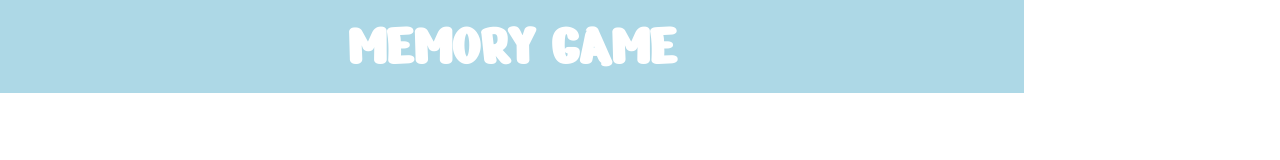
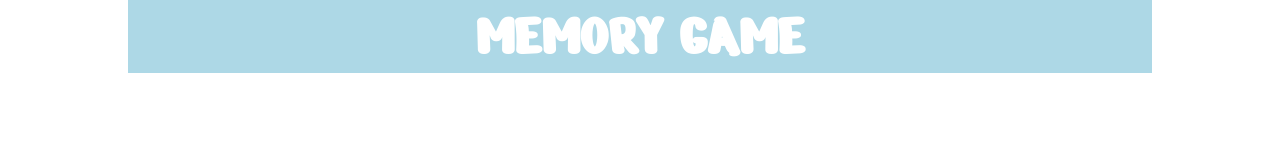
Before and after one commit to NicolettaBr/html-css-memory, a plain HTML site: page index.html in a window 1280 px wide. Drawn offline with Linux system fonts and the light colour scheme.

Commit message:
fine header

```diff
--- a/css/style.css
+++ b/css/style.css
@@ -15,12 +15,13 @@ body{
 
 .conteiner{
     background-color: lightblue;
-    width:1024px;
+    width: 1024px;
+    margin: auto;
     text-align: center;
-    padding: 10px;
-    }
+   }
 
 #title{
     color: white;
     }
+
 /*FINE HEADER*/
```
